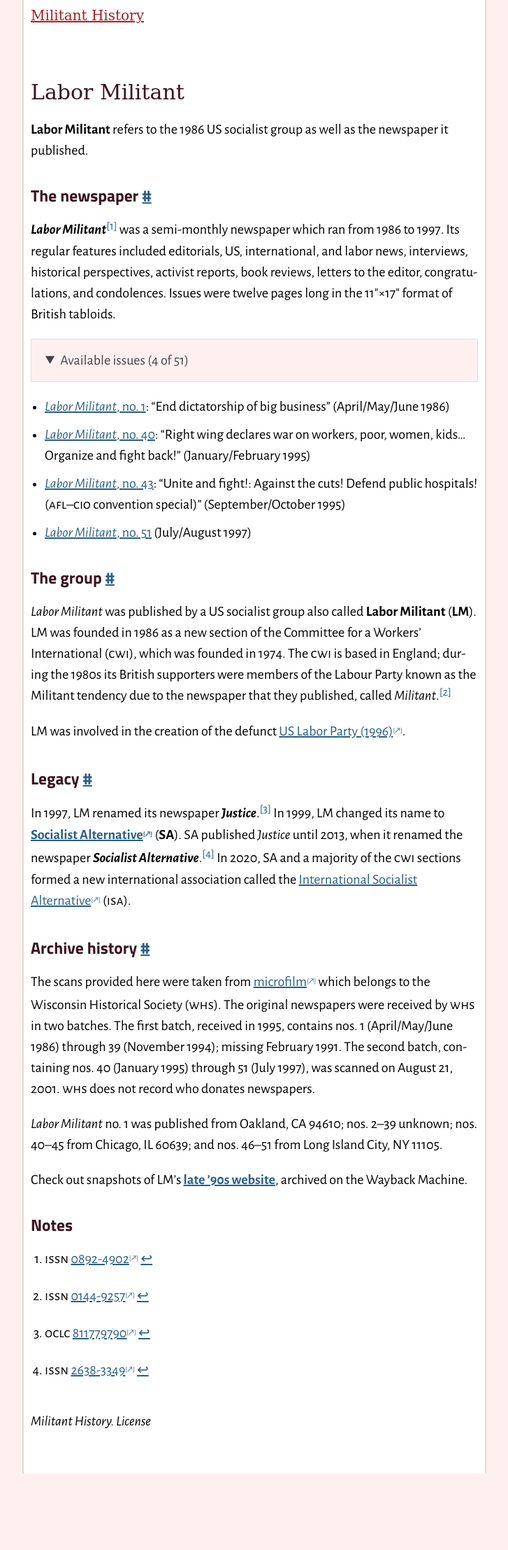
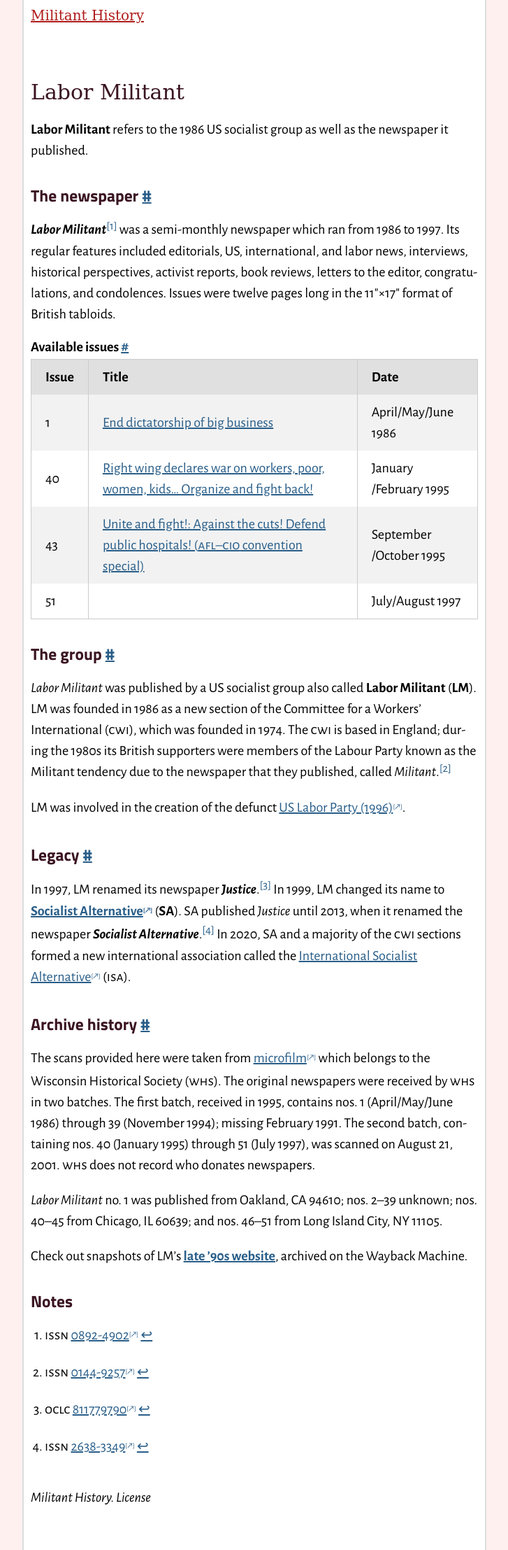
Before and after one commit to jackwillis/militanthistory, a Jekyll site: the page built from lm.md, in a window 1280 px wide. Shown: the whole page at 70% size, without its empty margins (276-1003 px from the left). Built offline with Jekyll 4.4.1, drawn with Linux system fonts in a browser that asks for light colours; before the commit the page ends 2106 px from its top, so only the background shows below that.

Commit message:
pure table

```diff
--- /dev/null
+++ b/_includes/lm-table.html
@@ -0,0 +1,20 @@
+<table class="pure-table pure-table-striped">
+  <thead>
+    <tr>
+      <th>Issue</th>
+      <th>Title</th>
+      <th>Date</th>
+    </tr>
+  </thead>
+
+  <tbody>
+    {% for issue in site.lm_issues %}
+      {% assign proper_date = issue.date | date_to_long_string %}
+      <tr>
+        <td>{{ issue.lm_issue }}</td>
+        <td><a href="{{ issue.url }}">{{ issue.subtitle }}</a></td>
+        <td>{{ issue.reported_date | default: proper_date | replace: '/', '<wbr>/' }}</td>
+      </tr>
+    {% endfor %}
+  </tbody>
+</table>
--- a/_includes/subhead.html
+++ b/_includes/subhead.html
@@ -1 +1,4 @@
-<h3 id="{{ include.title | slugify }}">{{ include.title }} <a href="#{{ include.title | slugify }}">#</a></h3>
+{% assign level = include.level | default: 3 %}
+<h{{level}} id="{{ include.title | slugify }}">
+  {{ include.title }} <a href="#{{ include.title | slugify }}">#</a>
+</h{{level}}>
--- a/lm.md
+++ b/lm.md
@@ -6,9 +6,10 @@
 
 ## Labor Militant
 
-**Labor Militant** refers to the 1986 US socialist group as well as the newspaper it published.
+<b>Labor Militant</b> refers to the 1986 US socialist group as well as the newspaper it published.
 
-{% include subhead.html title="The newspaper" %}
+{:#the-newspaper}
+### The newspaper [#](#the-newspaper)
 
 <b><cite>Labor Militant</cite></b>[^labor-militant]
 was a semi-monthly newspaper which ran from 1986 to 1997.
@@ -17,7 +18,10 @@
 letters to the editor, congratulations, and condolences.
 Issues were twelve pages long in the 11″×17″ format of British tabloids.
 
-{% include lm-listing.html %}
+{:#available-issues}
+#### Available issues [#](#available-issues)
+
+{% include lm-table.html %}
 
 {% include subhead.html title="The group" %}
 
--- a/styles/main.css
+++ b/styles/main.css
@@ -293,14 +293,6 @@
   top: 0.4em;
 }
 
-.articles-list a {
-  font-weight: bold;
-}
-
-.articles-list sup a {
-  font-weight: normal;
-}
-
 /* https://css-tricks.com/examples/hrs/ */
 hr {
   margin: 2em 0;
@@ -331,3 +323,5 @@
 .pure-button:focus, .pure-button:hover {
     background-color: #ddd;
 }
+
+.pure-table{border-collapse:collapse;border-spacing:0;empty-cells:show;border:1px solid #cbcbcb}.pure-table caption{color:#000;font:italic 85%/1 arial,sans-serif;padding:1em 0;text-align:center}.pure-table td,.pure-table th{border-left:1px solid #cbcbcb;border-width:0 0 0 1px;font-size:inherit;margin:0;overflow:visible;padding:.5em 1em}.pure-table thead{background-color:#e0e0e0;color:#000;text-align:left;vertical-align:bottom}.pure-table td{background-color:transparent}.pure-table-odd td{background-color:#f2f2f2}.pure-table-striped tr:nth-child(2n-1) td{background-color:#f2f2f2}.pure-table-bordered td{border-bottom:1px solid #cbcbcb}.pure-table-bordered tbody>tr:last-child>td{border-bottom-width:0}.pure-table-horizontal td,.pure-table-horizontal th{border-width:0 0 1px 0;border-bottom:1px solid #cbcbcb}.pure-table-horizontal tbody>tr:last-child>td{border-bottom-width:0}
```
Also changed, not shown: _lm_issues/01.md (+0 -1 lines), index.html (+4 -3 lines).
